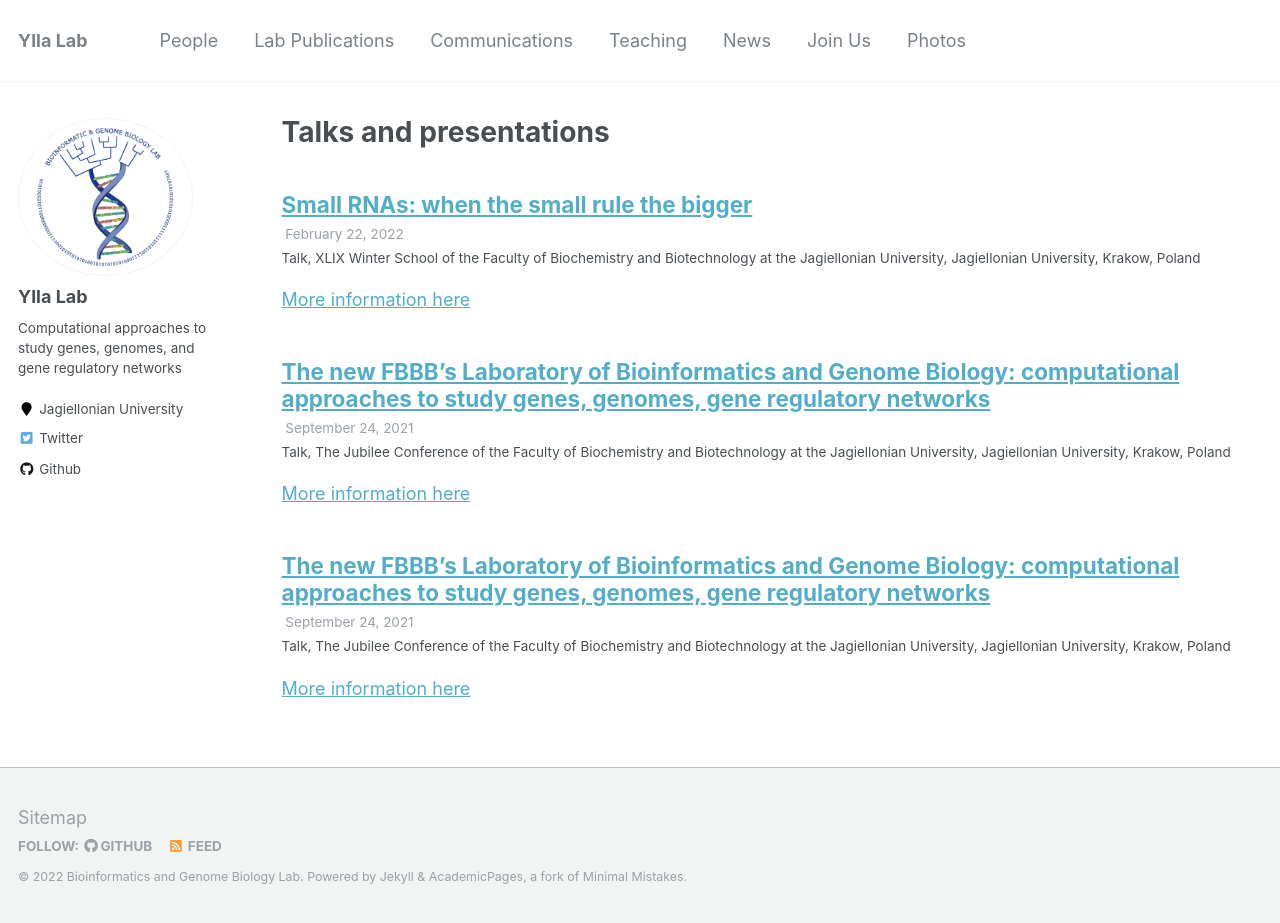
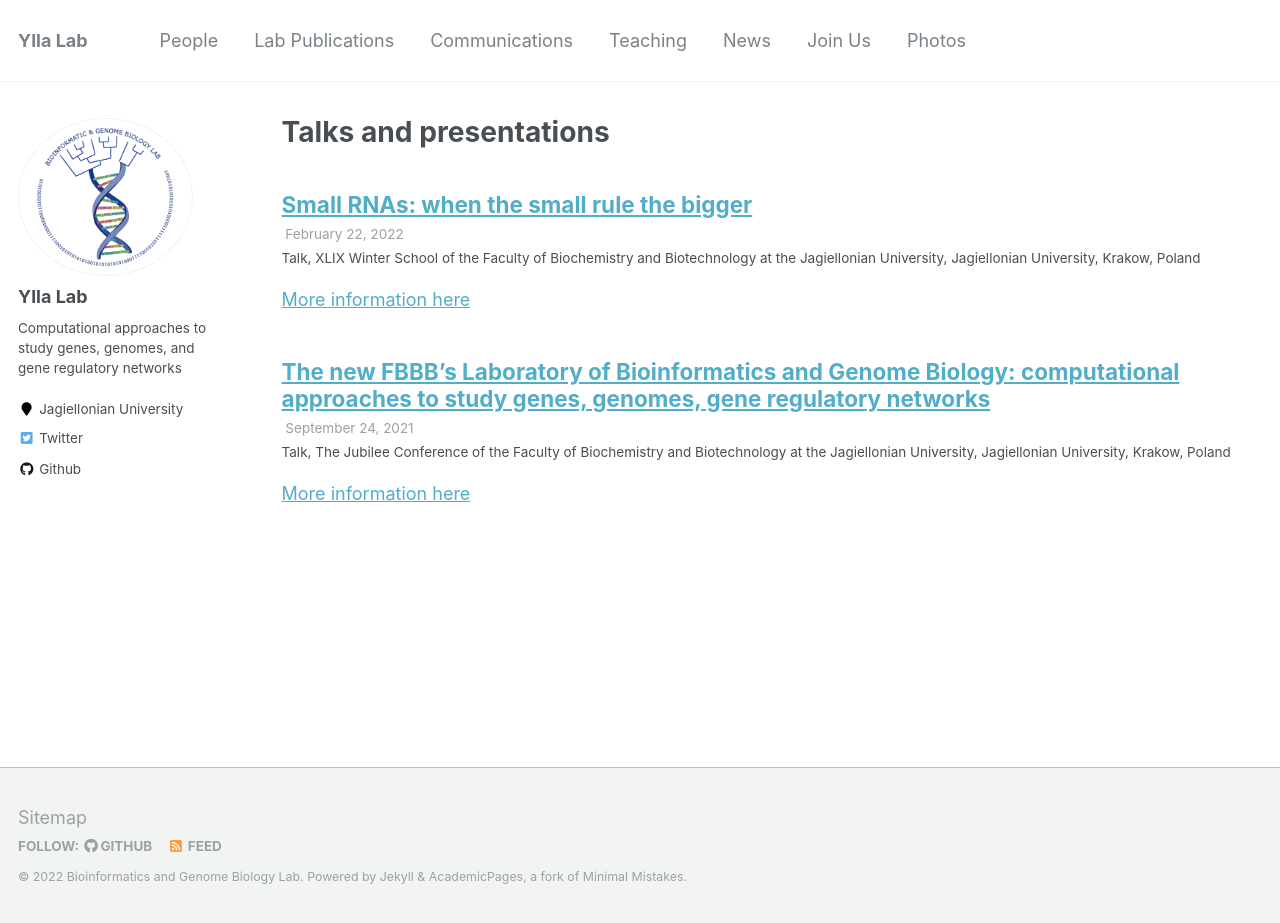
Before and after one commit to ylla-lab/ylla-lab.github.io, a Jekyll site: the page built from _pages/talks.html, in a window 1280 px wide and 923 px high. Built offline with Jekyll 4.4.1, drawn with Linux system fonts in a browser that asks for light colours.

Commit message:
update talks 2

```diff
--- a/_talks/2022-02-22-talk_winterschool.md
+++ /dev/null
@@ -1,17 +0,0 @@
----
-title: "The new FBBB’s Laboratory of Bioinformatics and Genome Biology: computational approaches to study genes, genomes, gene regulatory networks"
-collection: talks
-type: "Talk"
-permalink: /talks/2021-09-24-talk-4
-venue: "The Jubilee Conference of the Faculty of Biochemistry and Biotechnology at the Jagiellonian University"
-date: 2021-09-24
-location: "Jagiellonian University, Krakow, Poland"
----
-
-[More information here](https://jubileuszwbbib.confer.uj.edu.pl/en_GB/program/ksiazka-streszczen)
-
-![](JW210926_356.jpg)
-
-![](JW210926_360.jpg)
-
-![](JW210926_363.jpg)
--- a/_talks/YllaLab_Talks.tsv
+++ b/_talks/YllaLab_Talks.tsv
@@ -1,3 +1,3 @@
 title	type	url_slug	venue	date	location	talk_url	description
 The new FBBB’s Laboratory of Bioinformatics and Genome Biology: computational approaches to study genes, genomes, gene regulatory networks	Talk	jubilee	The Jubilee Conference of the Faculty of Biochemistry and Biotechnology at the Jagiellonian University	2021-09-24	Jagiellonian University, Krakow, Poland	https://jubileuszwbbib.confer.uj.edu.pl/en_GB/program/ksiazka-streszczen	[Photo1](JW210926_356.jpg)[Photo2](JW210926_360.jpg)[Photo3](JW210926_363.jpg)
-Small RNAs: when the small rule the bigger	Talk	winterschool22	XLIX Winter School of the Faculty of Biochemistry and Biotechnology at the Jagiellonian University	2022-02-22	Jagiellonian University, Krakow, Poland	https://winterschool.wbbib.uj.edu.pl/en_GB/	Guillem Ylla gave a talk in the workshop titled “Omics research – from methodology to application” about the role of small RNAs controlling the expression of mRNAs.[Slide](WBBiB_Winter_School_2022_slide2.jpg)
+Small RNAs: when the small rule the bigger	Talk	winterschool22	XLIX Winter School of the Faculty of Biochemistry and Biotechnology at the Jagiellonian University	2022-02-22	Jagiellonian University, Krakow, Poland	https://winterschool.wbbib.uj.edu.pl/en_GB/	Guillem Ylla gave a talk in the workshop titled “Omics research – from methodology to application” about the role of small RNAs controlling the expression of mRNAs.[!](WBBiB_Winter_School_2022_slide2.jpg)
```
Also changed, not shown: _talks/2021-09-24-jubilee.md (+5 -1 lines), _talks/2022-02-22-winterschool22.md (+3 -1 lines), 2 other files.
